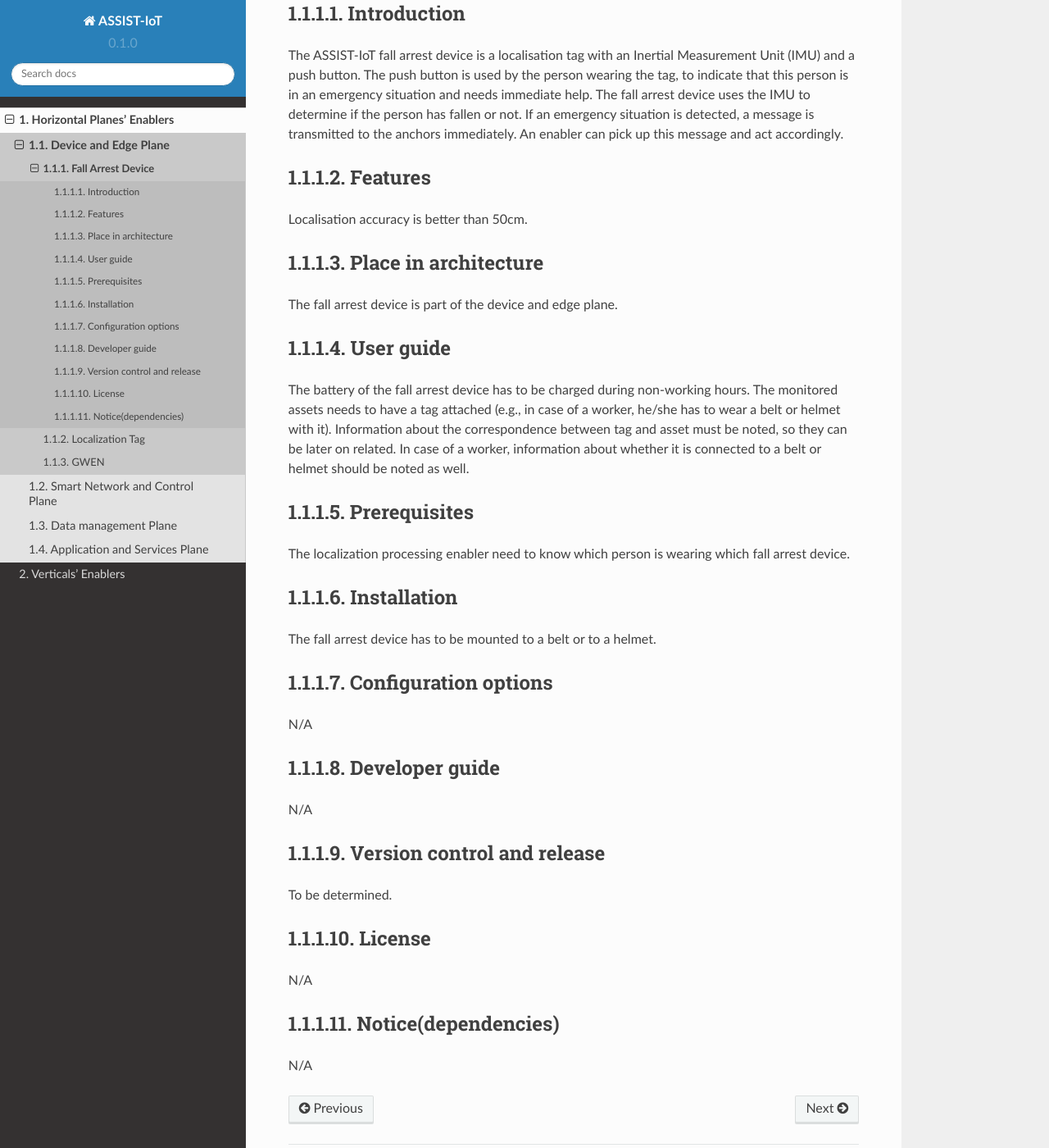
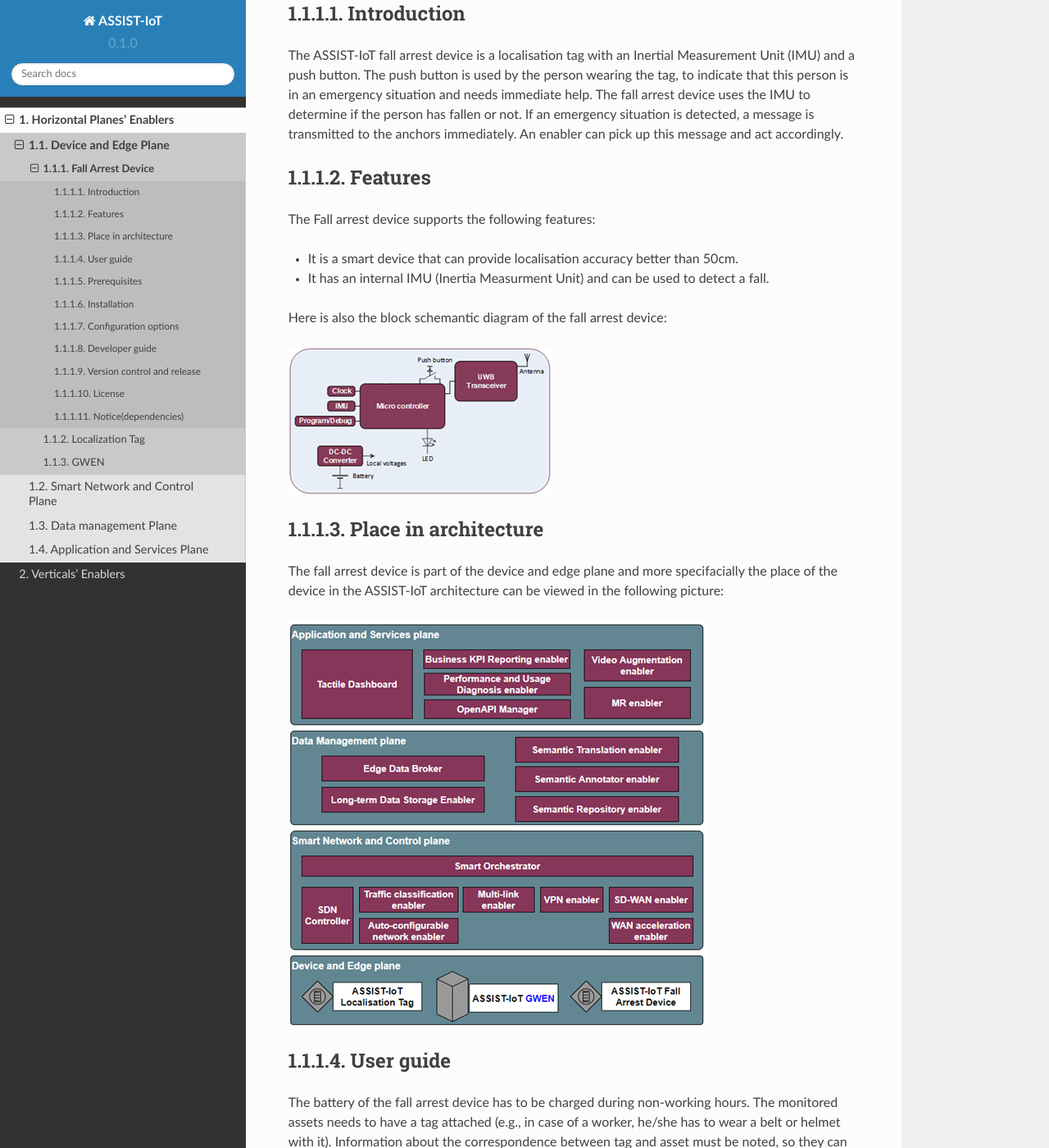
Before and after one commit to assist-iot/assist-iot-documentation, a Sphinx documentation site: the page built from docs/source/horizontal_planes/device/fall_arrest.rst, in a window 1280 px wide and 1400 px high, scrolled down 472 px. Shown: the whole window at 82% size. Built offline with Sphinx 7.4.7 and the Read the Docs theme 2.0.0, drawn with Linux system fonts in a browser that asks for light colours; some of the changed text lies outside the part shown.

Commit message:
fall arrest update

```diff
--- a/docs/source/horizontal_planes/device/fall_arrest.rst
+++ b/docs/source/horizontal_planes/device/fall_arrest.rst
@@ -16,12 +16,22 @@
 ********
 Features
 ********
-Localisation accuracy is better than 50cm.
+The Fall arrest device supports the following features:
+
+- It is a smart device that can provide localisation accuracy better than 50cm.
+
+- It has an internal IMU (Inertia Measurment Unit) and can be used to detect a fall.
+
+Here is also the block schemantic diagram of the fall arrest device:
+
+.. image:: fall_detector.png
 
 *********************
 Place in architecture
 *********************
-The fall arrest device is part of the device and edge plane.
+The fall arrest device is part of the device and edge plane and more specifacially the place of the device in the ASSIST-IoT architecture can be viewed in the following picture:
+
+.. image:: place_in_architecture.png
 
 **********
 User guide
@@ -33,7 +43,7 @@
 *************
 Prerequisites
 *************
-The localization processing enabler need to know which person is wearing which fall arrest device.
+The fall arrest device determines its position relative to fixed anchors. This position is transmitted to the localization processing enabler. This enabler gathers the position of several fall arrest devices and needs to know which person is wearing which fall arrest device.
 
 ************
 Installation
@@ -53,7 +63,7 @@
 ***************************
 Version control and release
 ***************************
-To be determined.
+The version control and release will be determined once the device is formally released.
 
 *******
 License
--- a/docs/source/verticals/federated/fl_local_operations.rst
+++ b/docs/source/verticals/federated/fl_local_operations.rst
@@ -8,7 +8,6 @@
   :local:
   :depth: 1
 
-[[*TOC*]]
 
 Introduction
 ============
```
Also changed, not shown: docs/source/horizontal_planes/device/fall_detector.png (added), docs/source/horizontal_planes/device/place_in_architecture.png (added).
